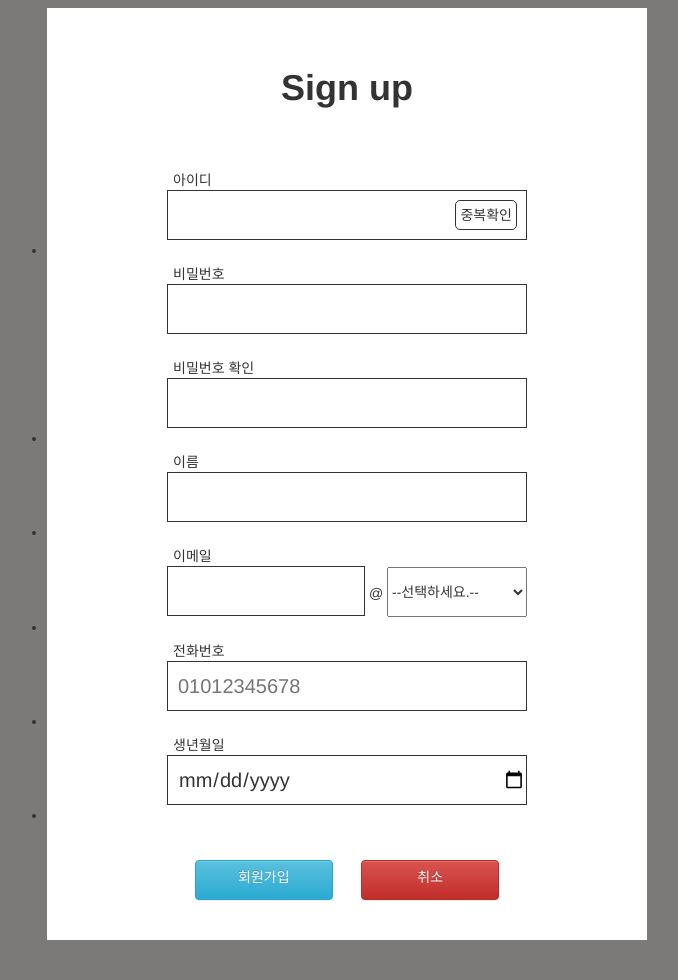
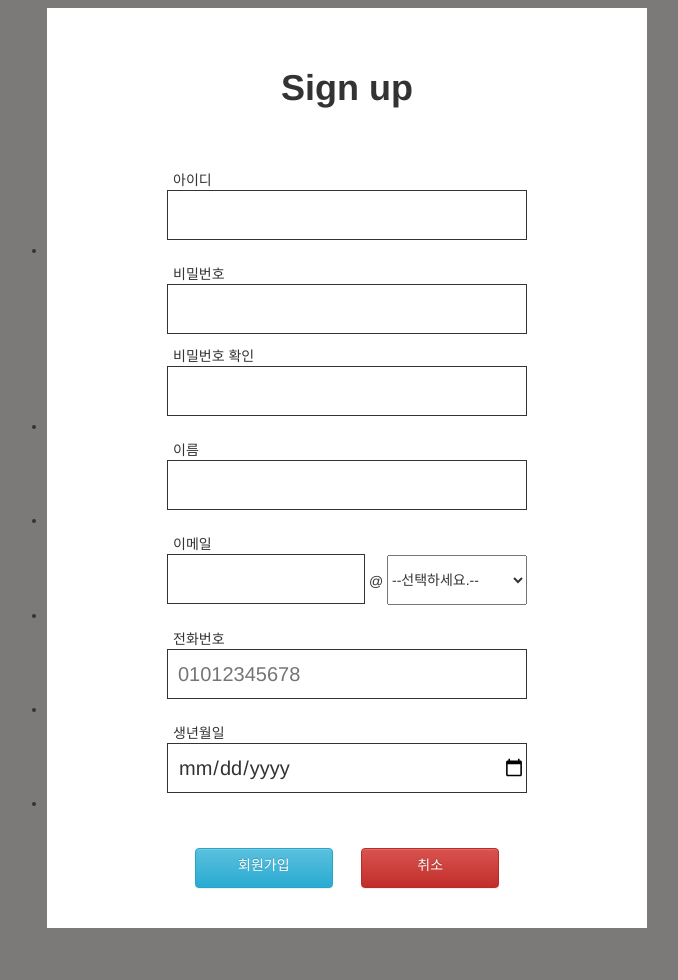
Before and after one commit to kwakchaewon/dodge.kr, a Django app: page /signup in a window 1280 px wide. Shown: the part 172-1152 px from the top of the page, without its empty margins (553-1231 px from the left). After the commit the page ends 1100 px from the top, so only its background shows below. Run offline with Django 3.2, Linux system fonts and the light colour scheme; some libraries are stand-ins or nearby versions.

Commit message:
Update sign
inputIdChage function is instead of  registUsr's role

```diff
--- a/communityboardapp/templates/signup.html
+++ b/communityboardapp/templates/signup.html
@@ -28,8 +28,7 @@
         {% csrf_token %}
         <div class="signup__container__id">
             <div class="container__logo">아이디</div>
-            <input id="container__id" type="text" value="" name="container__id" onchange="inputIdChange()">
-            <div class="id__check" onclick="idCheck()">중복확인</div>
+            <input id="container__id" type="text" value="" name="container__id" oninput="inputIdChange()" onchange="inputIdChange()">
             <div id="idcheck__result"></div>
         </div>
         <div class="signup__container__pw">
--- a/static/css/signup.css
+++ b/static/css/signup.css
@@ -129,20 +129,9 @@ section{
 }
 
 
-.id__check{
-    position: absolute;
-    right: 130px;
-    top: 42px;
-    border: solid 1px;
-    padding: 4px;
-    border-radius: 5px;
-}
-
-
 
 /*signup__container__pw*/
 .signup__container__pw{
-    padding-bottom: 12px;
 }
 
 
--- a/static/js/signup.js
+++ b/static/js/signup.js
@@ -11,7 +11,7 @@ function registUsr(){
     }
 
     // 아이디 중복 확인 안했을 시
-    if ($('#idcheck__result').find("font").text() =='' || $('#idcheck__result').find("font").text() == '아이디를 중복을 확인해주세요')
+    if ($('#idcheck__result').find("font").text() =='' || $('#idcheck__result').find("font").text() == '아이디를 중복을 확인해주세요.')
     {
     alert('아이디 중복을 확인해주세요.');
     $('#idcheck__result').html(
@@ -128,9 +128,24 @@ function passwordCheck(){
     });
 }
 
+    // input 아이디 변경시
+function inputIdChange(){
+    if (!$('#container__id').val()){
+    $('#idcheck__result').html(
+    "<font color='red'>아이디를 입력해주세요.</font><input type='hidden' name='idcheck__result' id='idcheck__result' value=0/>");
+    return;
+    }
 
-function inputIdChange(){
-    $('#idcheck__result').html(
-    "<font color='red'>아이디를 중복을 확인해주세요.</font><input type='hidden' name='idcheck__result' id='idcheck__result' value=0/>");
-    return;
+    $.ajax({
+    type: "POST",
+    url: "userIdCheck",
+
+    data: {
+        'username' : $('#container__id').val(),
+        'csrfmiddlewaretoken' : $("input[name=csrfmiddlewaretoken]").val()
+    },
+        success : function(response){
+            $('#idcheck__result').html(response);
+        },
+    });
 }
```
